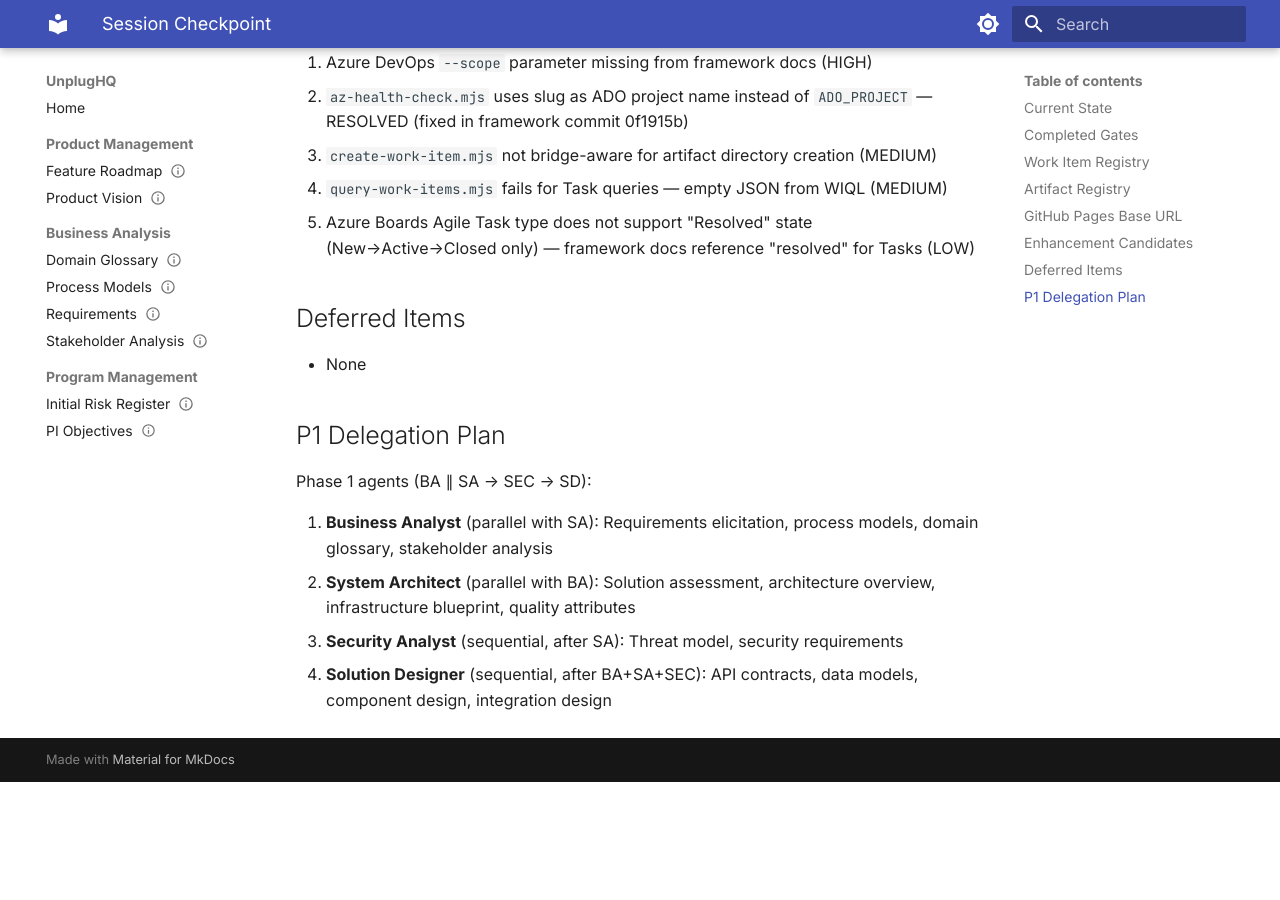
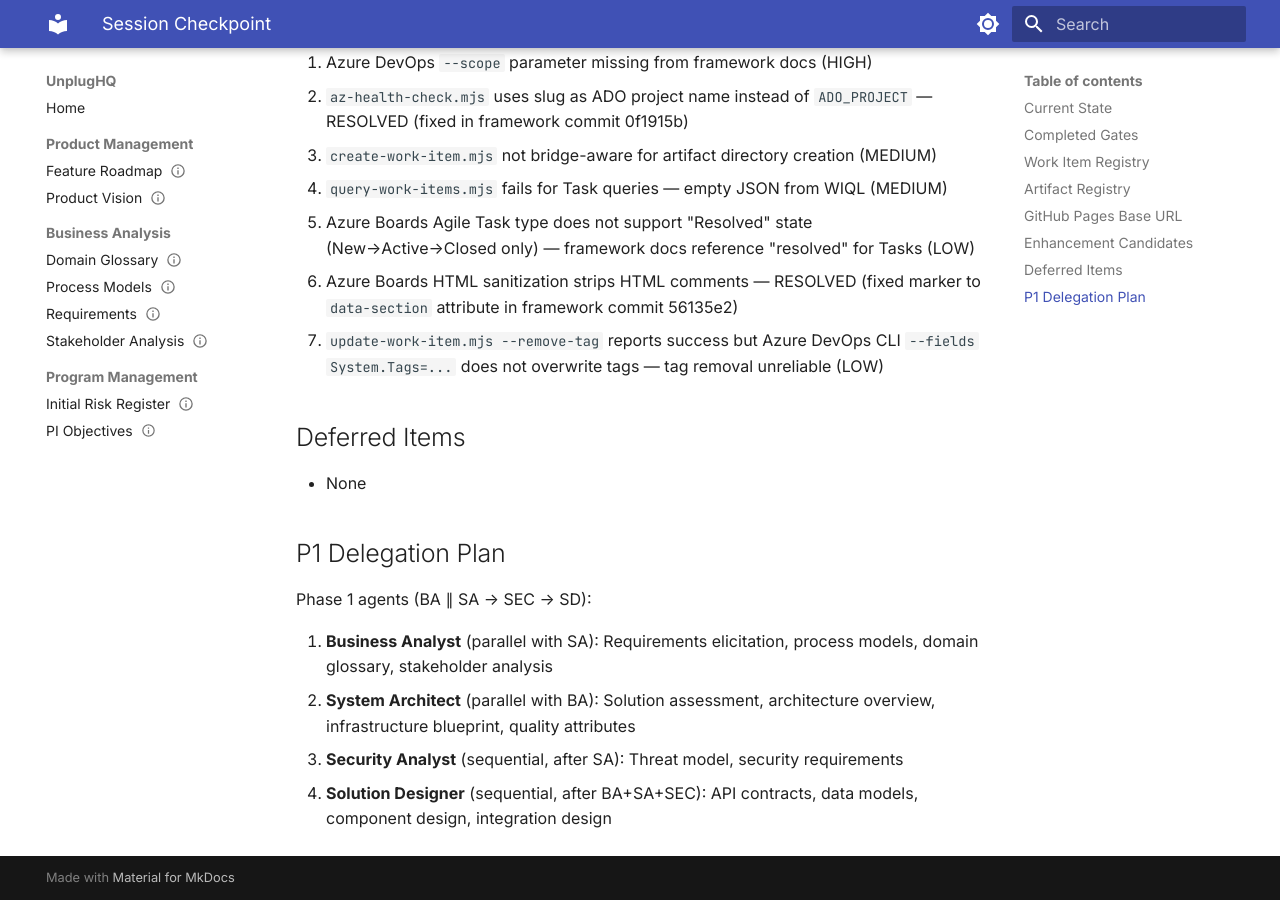
Before and after one commit to sjefsharp/unplughq, an MkDocs documentation site: the page built from docs/session-checkpoint.md, in a window 1280 px wide and 900 px high, scrolled down 1749 px. Built offline with MkDocs 1.6.1 and Material for MkDocs 9.7.7, drawn with Linux system fonts in a browser that asks for light colours; before the commit the page ends 2531 px from its top, so only the background shows below that.

Commit message:
chore(pm): update session checkpoint with enhancement candidates #6-7
Work-Item: AB#169

```diff
--- a/docs/session-checkpoint.md
+++ b/docs/session-checkpoint.md
@@ -59,6 +59,8 @@
 3. `create-work-item.mjs` not bridge-aware for artifact directory creation (MEDIUM)
 4. `query-work-items.mjs` fails for Task queries — empty JSON from WIQL (MEDIUM)
 5. Azure Boards Agile Task type does not support "Resolved" state (New→Active→Closed only) — framework docs reference "resolved" for Tasks (LOW)
+6. Azure Boards HTML sanitization strips HTML comments — RESOLVED (fixed marker to `data-section` attribute in framework commit 56135e2)
+7. `update-work-item.mjs --remove-tag` reports success but Azure DevOps CLI `--fields System.Tags=...` does not overwrite tags — tag removal unreliable (LOW)
 
 ## Deferred Items
 
```
